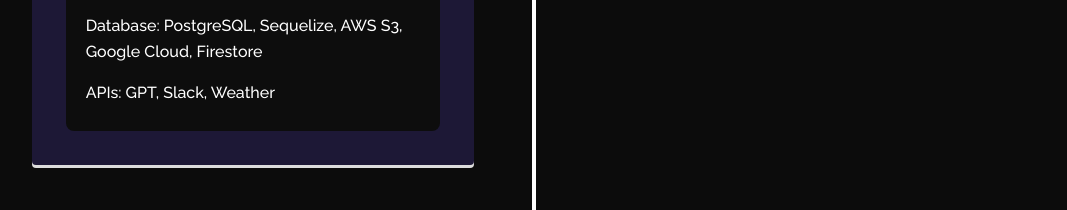
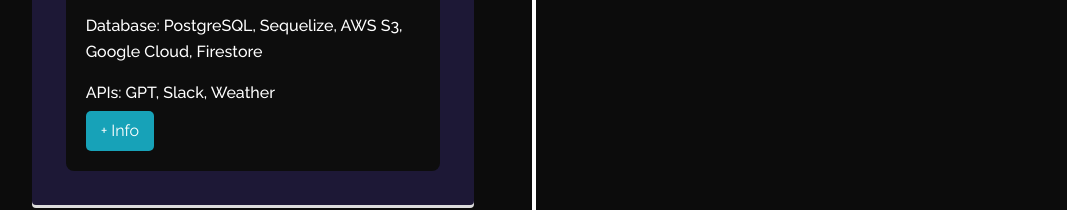
Before and after one commit to Ivancho894/Portfolio, a React app: page /portfolio in a window 1280 px wide. Shown: the part 1016-1226 px from the top of the page, without its empty margins (106-1173 px from the left). Built offline with nearby package versions, Linux system fonts and the light colour scheme.

Commit message:
final retouch

```diff
--- a/src/content_option.js
+++ b/src/content_option.js
@@ -39,7 +39,9 @@
       backEnd: ["NodeJS", "Firebase", "Stripe", "Google server"],
       database: ["PostgreSQL", "Sequelize", "AWS S3", "Google Cloud", "Firestore"],
       apis: ["GPT", "Slack", "Weather"]
-    }
+    },
+    info:"https://www.leafpress.ai/"
+
   },
   {
     position: "Full Stack Web Developer (Boats market place)",
@@ -59,7 +61,8 @@
       frontEnd: ["ReactJS", "Redux", "CSS", "HTML"],
       backEnd: ["NodeJS", "Firebase", "NodeMailer", "MercadoPago"],
       database: ["PostgreSQL", "Sequelize"]
-    }
+    },
+    info:"https://github.com/Ivancho894/Nautica-Rios-Web-Front"
   },
   {
     position: "Full Stack Web Developer (F1 Drivers Fun Page)",
@@ -76,7 +79,8 @@
       frontEnd: ["ReactJS", "Redux", "CSS", "HTML"],
       backEnd: ["NodeJS"],
       database: ["PostgreSQL", "Sequelize"]
-    }
+    },
+    info:"https://github.com/Ivancho894/cr-pi-drivers-main-ivancho894"
   },
     {
       position: "Hackathon Participant",
@@ -88,7 +92,8 @@
         "Enhanced innovation and teamwork skills."
       ],
       location: "Buenos Aires, Argentina",
-      year: "2023"
+      year: "2023",
+      info:"https://www.linkedin.com/feed/update/urn:li:activity:7054423571581779968/"
     },
     {
       position: "Restaurant Team Member",
@@ -99,7 +104,7 @@
         "Orchestrated the seamless flow of operations from kitchen to table in a bustling restaurant.",
         "Coordinated orders, ensured each dish met quality standards, and occasionally stepped into various BOH stations to assist in maintaining efficiency and quality throughout the kitchen."
       ],
-      location: "Park City, Utah, United States"
+      location: "Park City, Utah, United States",
     },
     {
       position: "Sailing Instructor",
--- a/src/pages/home/index.js
+++ b/src/pages/home/index.js
@@ -41,7 +41,7 @@
                 <div className="intro_btn-action pb-5">
                   <Link to="/portfolio" className="text_2">
                     <div id="button_p" className="ac_btn btn ">
-                      My Portfolio
+                    My Professional Timeline
                       <div className="ring one"></div>
                       <div className="ring two"></div>
                       <div className="ring three"></div>
--- a/src/pages/portfolio/Card.js
+++ b/src/pages/portfolio/Card.js
@@ -5,7 +5,7 @@
 import { workExperience } from "../../content_option";
 
 const ExperienceCard = ({theme,experience}) => {
-  const { period, icon, iconBg, company, position, points,image,techStack,location} = experience
+  const { period, icon, iconBg, company, position, points,image,techStack,location,info} = experience
 
     return (
       <VerticalTimelineElement
@@ -50,6 +50,9 @@
           )
         }
           {/* {image && image.length>0?<img src={image[0]} alt={`${company} logo`} loading="lazy" />:<></>} */}
+          {info && <a href={info} target="_blank" rel="noopener noreferrer">
+            <button className="info-button">+ Info</button>
+          </a>}
         </div>
       </VerticalTimelineElement>
     );
--- a/src/pages/portfolio/index.js
+++ b/src/pages/portfolio/index.js
@@ -7,17 +7,10 @@
 import "./style.css";
 import { workExperience } from '../../content_option';
 import { Helmet, HelmetProvider } from "react-helmet-async";
-import { meta } from "../../content_option";
 
 export const Portfolio = ({ theme }) => {
   return (
-    <HelmetProvider>
       <Container>
-        <Helmet>
-          <meta charSet="utf-8" />
-          <title>{meta.title} | Contact</title>
-          <meta name="description" content={meta.description} />
-        </Helmet>
         <Row className="justify-content-center mb-5 mt-3 pt-md-3">
           <Col xs={12}>
             <h1 className="display-4 mb-4 text-center">My Professional Timeline</h1>
@@ -30,6 +23,5 @@
           ))}
         </VerticalTimeline>
       </Container>
-    </HelmetProvider>
   );
 };
--- a/src/pages/portfolio/style.css
+++ b/src/pages/portfolio/style.css
@@ -101,3 +101,17 @@
   width: 100%;
   position: absolute;
 }
+
+
+.info-button {
+  background-color: #17a2b8; /* Bootstrap info color */
+  color: white;
+  border: none;
+  padding: 8px 15px;
+  border-radius: 5px;
+  cursor: pointer;
+  font-size: 16px;
+}
+.info-button:hover {
+  background-color: #138496;
+}
```
Also changed, not shown: src/pages/portfolio/argentina-flag-png-xl.png (deleted), src/pages/portfolio/flag-for-argentina-cropped.svg (deleted), src/pages/portfolio/flag.svg (deleted), src/pages/portfolio/istockphoto-1254113914-170667a.jpg (deleted), src/pages/portfolio/output-onlinepngtools.png (deleted).
